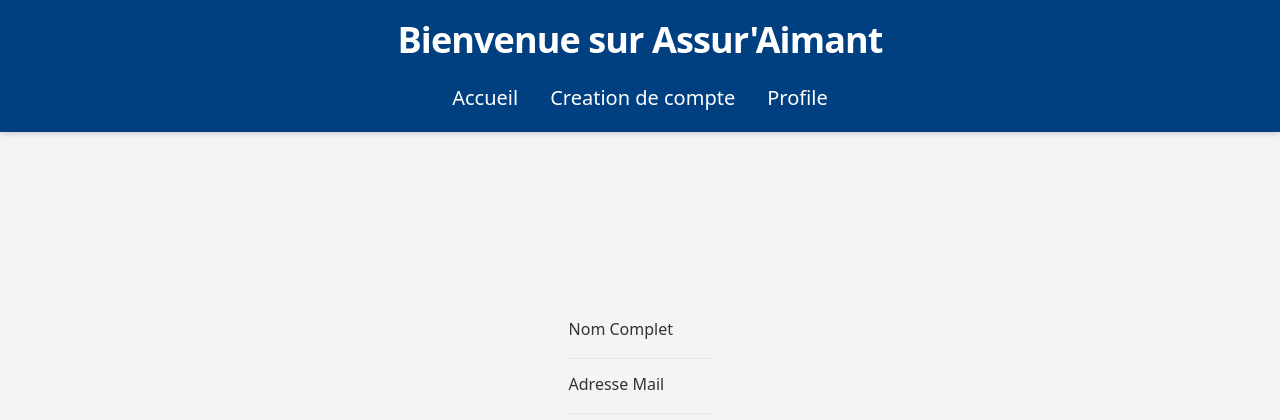
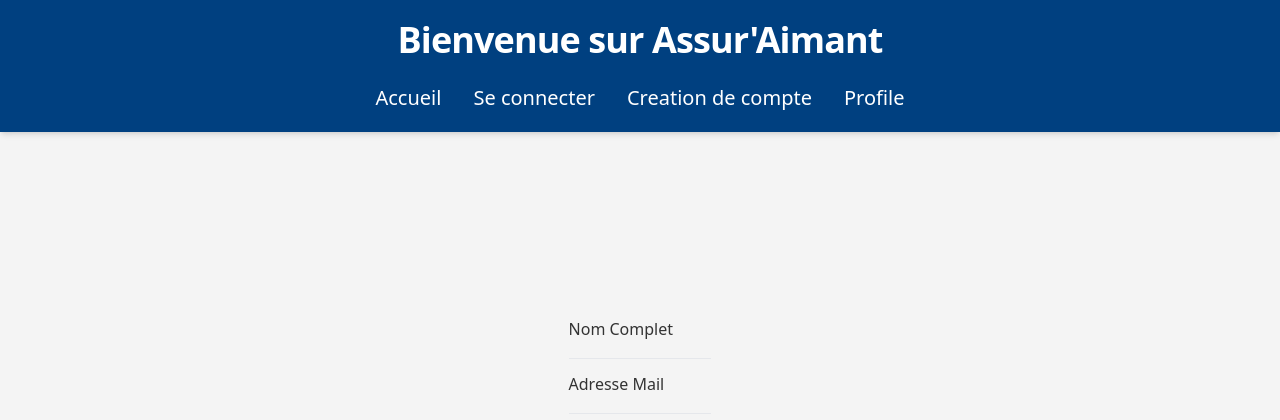
Before and after one commit to NICHIKU/Assurance_Django, a Django app: page /profile/ in a window 1280 px wide. Shown: the top 420 px of the page. Run offline with Django 5.2, Linux system fonts and the light colour scheme; some libraries are stand-ins or nearby versions.

Commit message:
fix(navbar): Added login to the navigation bar

```diff
--- a/AssurAimant/templates/base.html
+++ b/AssurAimant/templates/base.html
@@ -18,6 +18,7 @@
         <nav>{% block nav %}
             <ul class="flex justify-center items-center gap-8 list-none mt-4">
                 <li class="text-xl font-medium text-white hover:text-[#C1C1C1] transition-colors"><a href="{% url 'home' %}">Accueil</a></li>
+                <li class="text-xl font-medium text-white hover:text-[#C1C1C1] transition-colors"><a href="{% url 'login' %}">Se connecter</a></li>
                 <li class="text-xl font-medium text-white hover:text-[#C1C1C1] transition-colors"><a href="{% url 'register' %}">Creation de compte</a></li>
                 <li class="text-xl font-medium text-white hover:text-[#C1C1C1] transition-colors"><a href="{% url 'profile' %}">Profile</a></li>
             </ul>
```
